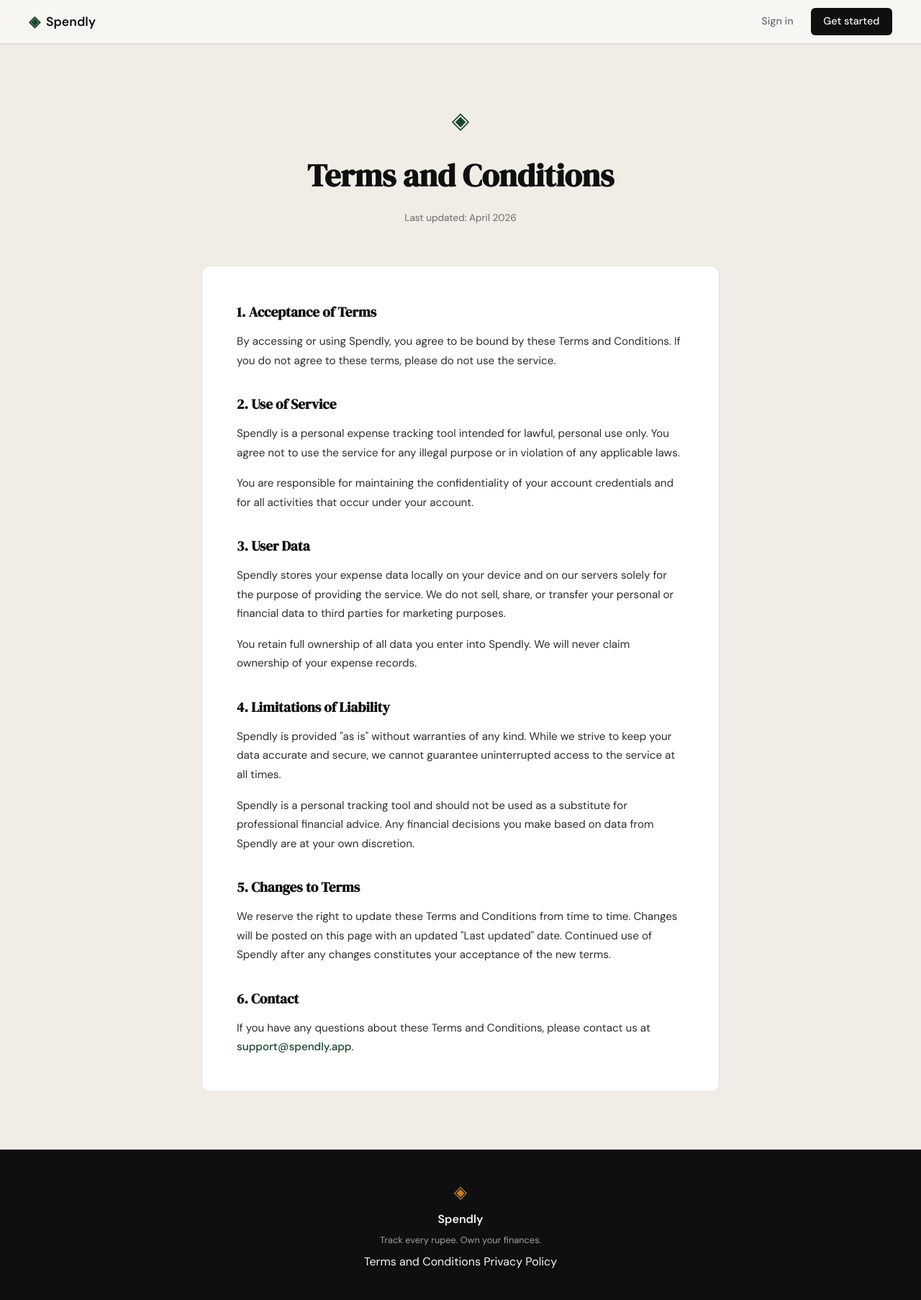
After one commit to Shasank505/expense-tracker, a Flask app: page /terms in a window 1280 px wide. The commit adds this page. Shown: the whole page at 72% size. Run offline with Flask 3, Linux system fonts and the light colour scheme.

Commit message:
Added terms

```diff
--- a/app.py
+++ b/app.py
@@ -20,6 +20,11 @@ def register():
 @app.route("/login")
 def login():
     return render_template("login.html")
+
+
+@app.route("/terms")
+def terms():
+    return render_template("terms.html")
 
 
 # ------------------------------------------------------------------ #
--- a/static/css/style.css
+++ b/static/css/style.css
@@ -508,6 +508,79 @@ a { color: inherit; text-decoration: none; }
 }
 
 /* ------------------------------------------------------------------ */
+/* Legal page                                                          */
+/* ------------------------------------------------------------------ */
+
+.legal-page {
+    background: var(--paper-warm);
+    border-top: 1px solid var(--border);
+    padding: 5rem 2rem;
+    min-height: calc(100vh - 60px - 100px);
+}
+
+.legal-inner {
+    max-width: 720px;
+    margin: 0 auto;
+}
+
+.legal-header {
+    text-align: center;
+    margin-bottom: 3.5rem;
+}
+
+.legal-icon {
+    display: inline-block;
+    color: var(--accent);
+    font-size: 2rem;
+    margin-bottom: 1rem;
+}
+
+.legal-title {
+    font-family: var(--font-display);
+    font-size: clamp(2rem, 4vw, 2.75rem);
+    color: var(--ink);
+    margin-bottom: 0.75rem;
+}
+
+.legal-date {
+    font-size: 0.85rem;
+    color: var(--ink-muted);
+}
+
+.legal-body {
+    background: var(--paper-card);
+    border: 1px solid var(--border);
+    border-radius: var(--radius-md);
+    padding: 3rem;
+}
+
+.legal-body h2 {
+    font-family: var(--font-display);
+    font-size: 1.2rem;
+    color: var(--ink);
+    margin-bottom: 0.75rem;
+    margin-top: 2rem;
+}
+
+.legal-body h2:first-child { margin-top: 0; }
+
+.legal-body p {
+    font-size: 0.95rem;
+    color: var(--ink-soft);
+    line-height: 1.75;
+    margin-bottom: 1rem;
+}
+
+.legal-body p:last-child { margin-bottom: 0; }
+
+.legal-body a {
+    color: var(--accent);
+    font-weight: 500;
+}
+
+.legal-body a:hover { text-decoration: underline; }
+
+/* ------------------------------------------------------------------ */
 /* Responsive                                                          */
 /* ------------------------------------------------------------------ */
 
--- a/templates/base.html
+++ b/templates/base.html
@@ -35,7 +35,7 @@
             <span class="footer-name">Spendly</span>
             <p class="footer-copy">Track every rupee. Own your finances.</p>
             <div class="footer-links">
-                <a href="#">Terms and Conditions</a>
+                <a href="/terms">Terms and Conditions</a>
                 <a href="#">Privacy Policy</a>
             </div>
         </div>
--- /dev/null
+++ b/templates/terms.html
@@ -0,0 +1,38 @@
+{% extends "base.html" %}
+
+{% block title %}Terms and Conditions — Spendly{% endblock %}
+
+{% block content %}
+<div class="legal-page">
+    <div class="legal-inner">
+        <div class="legal-header">
+            <span class="legal-icon">◈</span>
+            <h1 class="legal-title">Terms and Conditions</h1>
+            <p class="legal-date">Last updated: April 2026</p>
+        </div>
+
+        <div class="legal-body">
+            <h2>1. Acceptance of Terms</h2>
+            <p>By accessing or using Spendly, you agree to be bound by these Terms and Conditions. If you do not agree to these terms, please do not use the service.</p>
+
+            <h2>2. Use of Service</h2>
+            <p>Spendly is a personal expense tracking tool intended for lawful, personal use only. You agree not to use the service for any illegal purpose or in violation of any applicable laws.</p>
+            <p>You are responsible for maintaining the confidentiality of your account credentials and for all activities that occur under your account.</p>
+
+            <h2>3. User Data</h2>
+            <p>Spendly stores your expense data locally on your device and on our servers solely for the purpose of providing the service. We do not sell, share, or transfer your personal or financial data to third parties for marketing purposes.</p>
+            <p>You retain full ownership of all data you enter into Spendly. We will never claim ownership of your expense records.</p>
+
+            <h2>4. Limitations of Liability</h2>
+            <p>Spendly is provided "as is" without warranties of any kind. While we strive to keep your data accurate and secure, we cannot guarantee uninterrupted access to the service at all times.</p>
+            <p>Spendly is a personal tracking tool and should not be used as a substitute for professional financial advice. Any financial decisions you make based on data from Spendly are at your own discretion.</p>
+
+            <h2>5. Changes to Terms</h2>
+            <p>We reserve the right to update these Terms and Conditions from time to time. Changes will be posted on this page with an updated "Last updated" date. Continued use of Spendly after any changes constitutes your acceptance of the new terms.</p>
+
+            <h2>6. Contact</h2>
+            <p>If you have any questions about these Terms and Conditions, please contact us at <a href="mailto:support@spendly.app">support@spendly.app</a>.</p>
+        </div>
+    </div>
+</div>
+{% endblock %}
```
